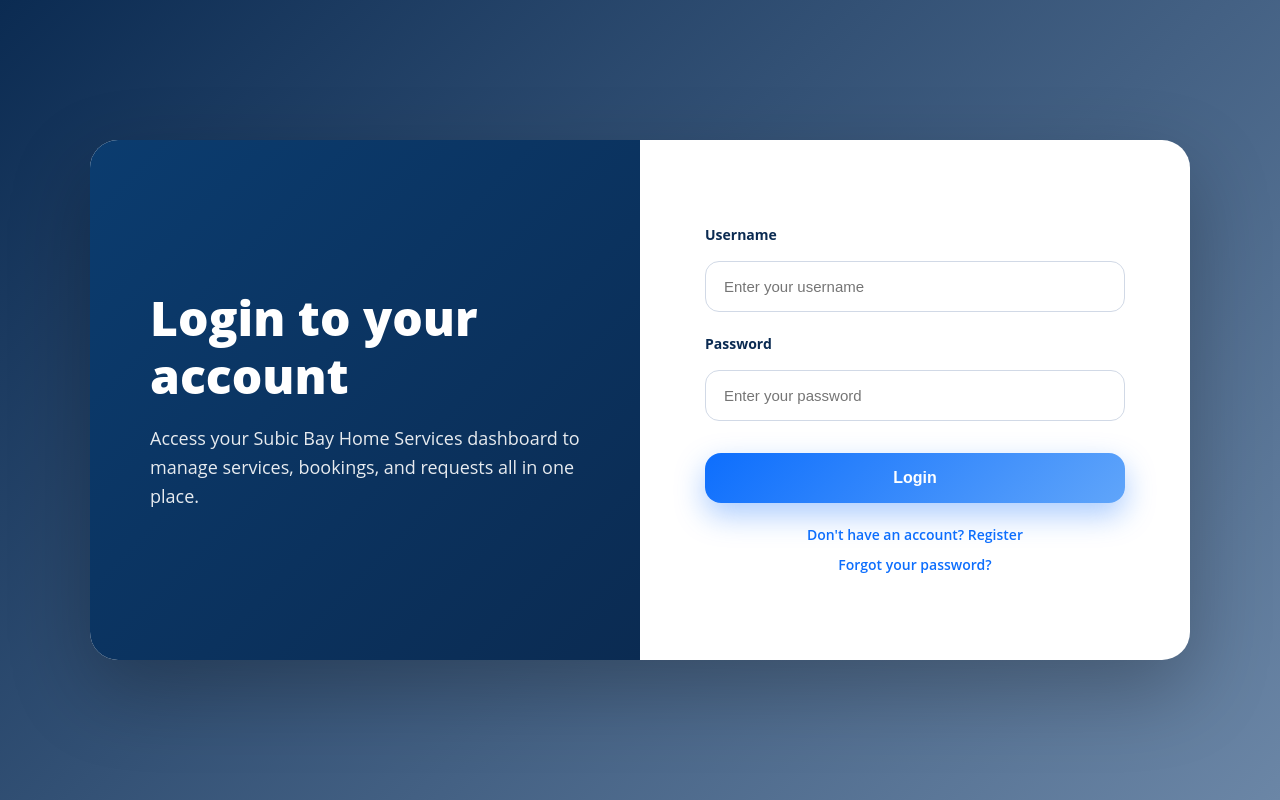
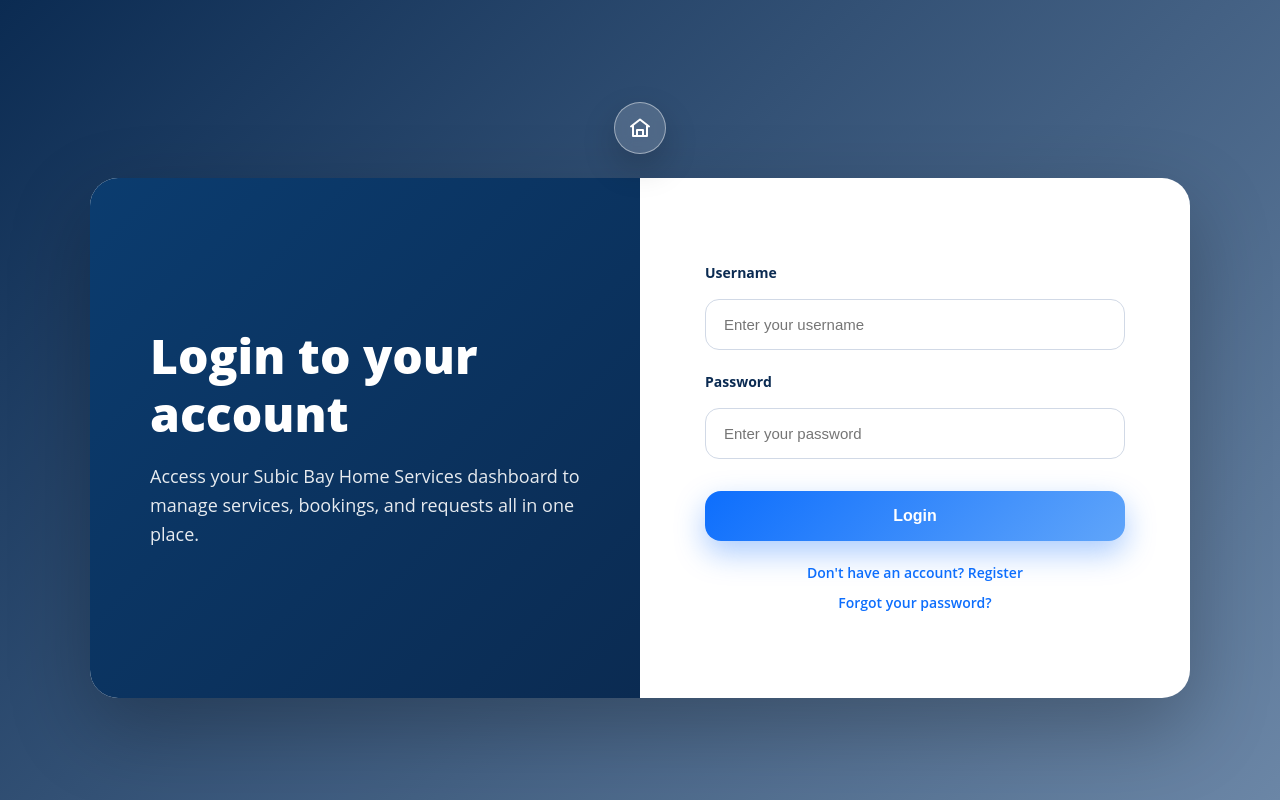
Before and after one commit to LorenzoLiwanag/ServicesWebApp, a React (Create React App) app in the folder services-web-app/: page /login in a window 1280 px wide. Built offline with nearby package versions, Linux system fonts and the light colour scheme.

Commit message:
Add home link to auth pages

```diff
--- a/services-web-app/src/components/login/LoginForm.jsx
+++ b/services-web-app/src/components/login/LoginForm.jsx
@@ -1,5 +1,6 @@
 import { useState } from "react";
 import { Link, useNavigate } from "react-router-dom";
+import AuthHomeButton from "../shared/AuthHomeButton.jsx";
 import "../../styles/login/login.css";
 
 const LoginForm = () => {
@@ -52,6 +53,8 @@
 
   return (
     <div className="login-page">
+      <AuthHomeButton />
+
       <div className="login-card">
 
         <div className="login-left">
--- a/services-web-app/src/components/registration/RegistrationForm.jsx
+++ b/services-web-app/src/components/registration/RegistrationForm.jsx
@@ -1,5 +1,6 @@
 import { useState } from "react";
 import { Link } from "react-router-dom";
+import AuthHomeButton from "../shared/AuthHomeButton.jsx";
 import "../../styles/registration/registration.css";
 
 const RegistrationForm = () => {
@@ -59,6 +60,8 @@
 
   return (
     <div className="registration-page">
+      <AuthHomeButton />
+
       <div className="registration-card">
         <div className="registration-left">
           <h1>Create your account</h1>
--- /dev/null
+++ b/services-web-app/src/components/shared/AuthHomeButton.jsx
@@ -0,0 +1,23 @@
+import { Link } from "react-router-dom";
+
+const AuthHomeButton = () => {
+  return (
+    <Link className="auth-home-button" to="/" aria-label="Go to landing page">
+      <svg
+        aria-hidden="true"
+        viewBox="0 0 24 24"
+        fill="none"
+        stroke="currentColor"
+        strokeWidth="2"
+        strokeLinecap="round"
+        strokeLinejoin="round"
+      >
+        <path d="m3 10.5 9-7 9 7" />
+        <path d="M5 10v10h14V10" />
+        <path d="M9 20v-6h6v6" />
+      </svg>
+    </Link>
+  );
+};
+
+export default AuthHomeButton;
--- a/services-web-app/src/styles/login/login.css
+++ b/services-web-app/src/styles/login/login.css
@@ -2,6 +2,7 @@
 .login-page {
   min-height: 100vh;
   display: flex;
+  flex-direction: column;
   align-items: center;
   justify-content: center;
 
@@ -11,6 +12,39 @@
     #6b86a6
   );
   padding: 40px 20px;
+}
+
+.auth-home-button {
+  width: 52px;
+  height: 52px;
+  margin-bottom: 24px;
+  border-radius: 50%;
+  border: 1px solid rgba(255, 255, 255, 0.45);
+  background: rgba(255, 255, 255, 0.16);
+  color: #fff;
+  display: inline-flex;
+  align-items: center;
+  justify-content: center;
+  text-decoration: none;
+  backdrop-filter: blur(8px);
+  box-shadow: 0 14px 34px rgba(0, 0, 0, 0.18);
+  transition: transform 0.15s ease, background 0.15s ease, box-shadow 0.15s ease;
+}
+
+.auth-home-button:hover {
+  background: rgba(255, 255, 255, 0.24);
+  box-shadow: 0 18px 42px rgba(0, 0, 0, 0.24);
+  transform: translateY(-1px);
+}
+
+.auth-home-button:focus-visible {
+  outline: 3px solid rgba(255, 255, 255, 0.7);
+  outline-offset: 3px;
+}
+
+.auth-home-button svg {
+  width: 24px;
+  height: 24px;
 }
 
 /* CARD */
@@ -138,6 +172,10 @@
 
 /* MOBILE */
 @media (max-width: 900px) {
+  .auth-home-button {
+    margin-bottom: 18px;
+  }
+
   .login-card {
     grid-template-columns: 1fr;
   }
--- a/services-web-app/src/styles/registration/registration.css
+++ b/services-web-app/src/styles/registration/registration.css
@@ -3,11 +3,45 @@
 .registration-page {
   min-height: 100vh;
   display: flex;
+  flex-direction: column;
   align-items: center;
   justify-content: center;
 
   background: linear-gradient(135deg, #0b2b52, #6b86a6);
   padding: 40px 20px;
+}
+
+.auth-home-button {
+  width: 52px;
+  height: 52px;
+  margin-bottom: 24px;
+  border-radius: 50%;
+  border: 1px solid rgba(255, 255, 255, 0.45);
+  background: rgba(255, 255, 255, 0.16);
+  color: #fff;
+  display: inline-flex;
+  align-items: center;
+  justify-content: center;
+  text-decoration: none;
+  backdrop-filter: blur(8px);
+  box-shadow: 0 14px 34px rgba(0, 0, 0, 0.18);
+  transition: transform 0.15s ease, background 0.15s ease, box-shadow 0.15s ease;
+}
+
+.auth-home-button:hover {
+  background: rgba(255, 255, 255, 0.24);
+  box-shadow: 0 18px 42px rgba(0, 0, 0, 0.24);
+  transform: translateY(-1px);
+}
+
+.auth-home-button:focus-visible {
+  outline: 3px solid rgba(255, 255, 255, 0.7);
+  outline-offset: 3px;
+}
+
+.auth-home-button svg {
+  width: 24px;
+  height: 24px;
 }
 
 .registration-card {
@@ -124,6 +158,10 @@
 
 /* MOBILE */
 @media (max-width: 900px) {
+  .auth-home-button {
+    margin-bottom: 18px;
+  }
+
   .registration-card {
     grid-template-columns: 1fr;
   }
```
